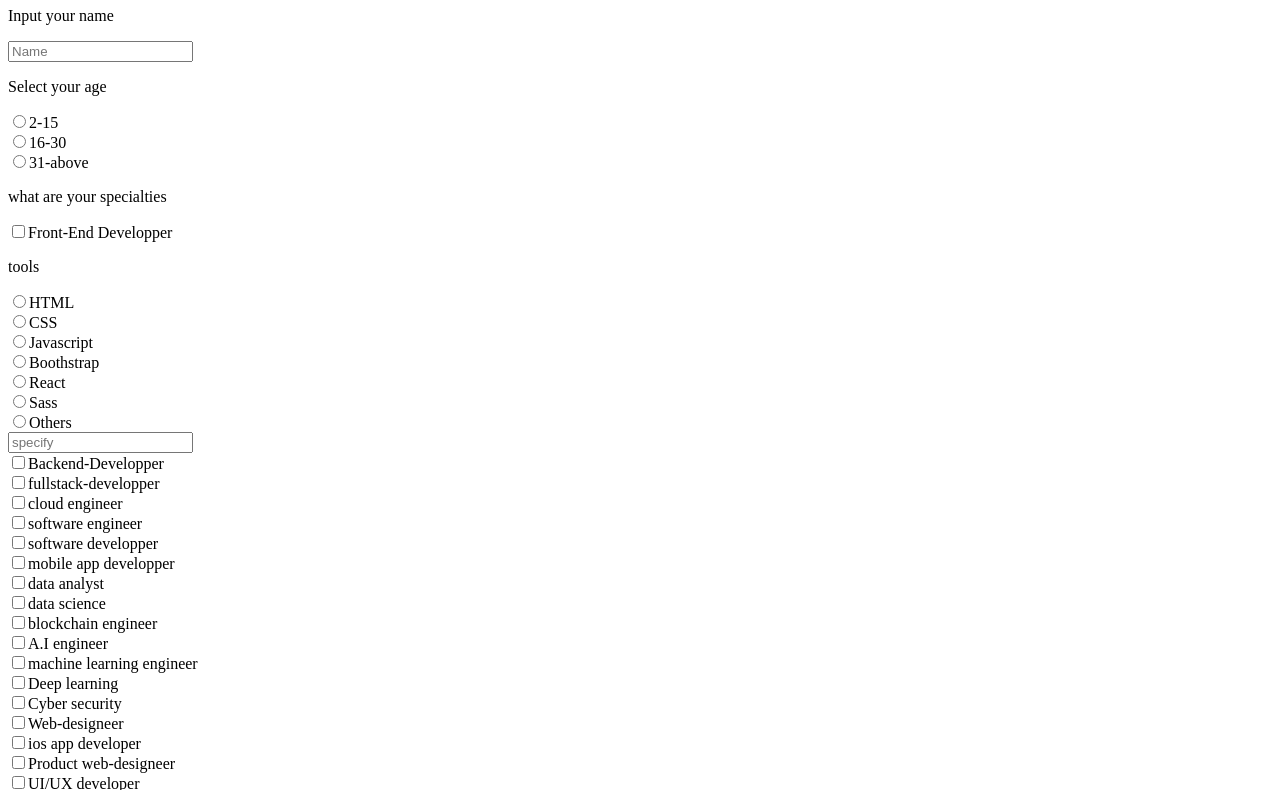
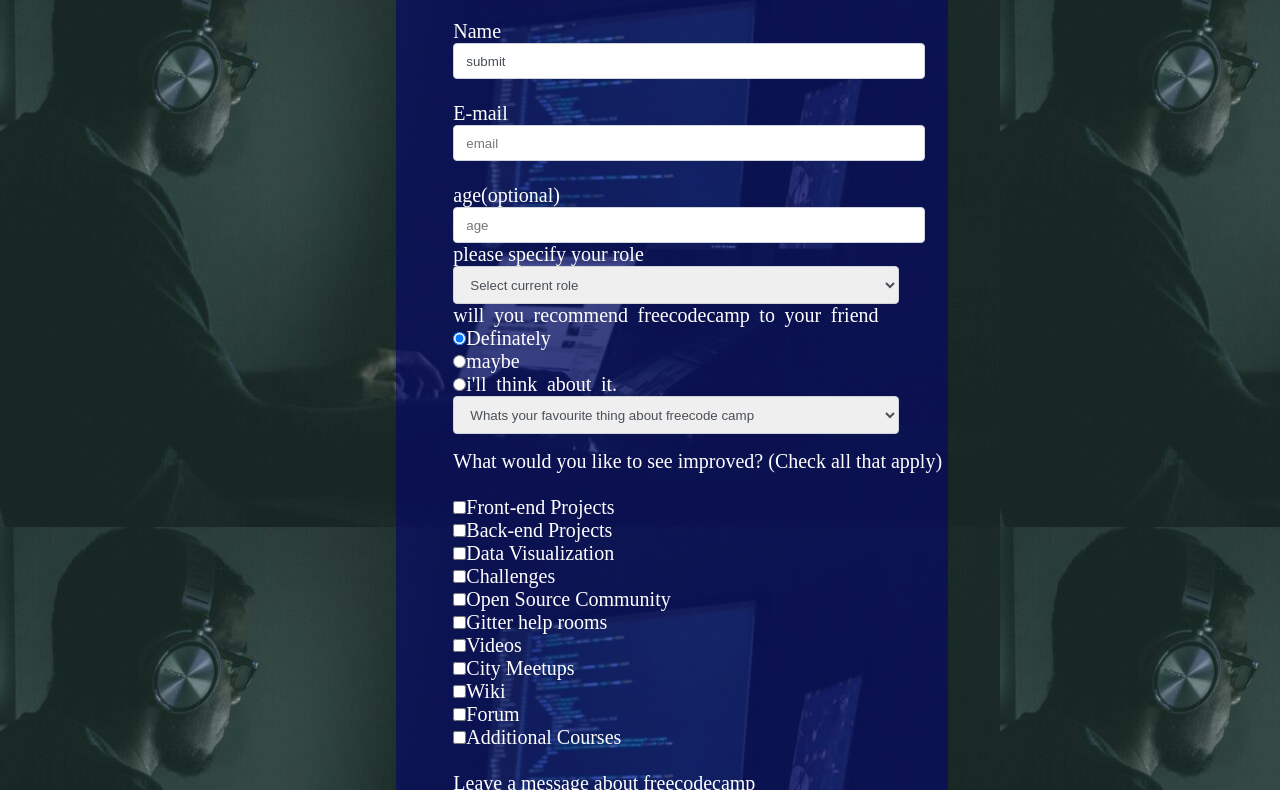
Before and after one commit to oniyidefaith/free-form-camp, a plain HTML site: page index.html in a window 1280 px wide. Shown: the part 73-863 px from the top of the page. Drawn offline with Linux system fonts and the light colour scheme.

Commit message:
Add files via upload

```diff
--- a/index.html
+++ b/index.html
@@ -4,52 +4,68 @@
     <meta charset="UTF-8">
     <meta http-equiv="X-UA-Compatible" content="IE=edge">
     <meta name="viewport" content="width=device-width, initial-scale=1.0">
-    <link rel="script" href="script.js">
-    <title>forms</title>
+    <link rel="stylesheet" href="style.css">
+    <title>Form</title>
 </head>
 <body>
-    <h1>forms for developer</h1>
-    <p>Input your name</p>
-    <form for="name"><input type="text" name="name" id="name" placeholder="Name"></form>
-    <p>Select your age</p>
-    <form for="age"><input type="radio" name="age" id="age">2-15</input></form>
-    <form for="age"><input type="radio" name="age" id="age">16-30</input></form>
-    <form for="age"><input type="radio" name="age" id="age">31-above</input></form>
-    <div id="list">
-    <p>what are your specialties</p>
-    <form for="field"><input type="checkbox" name="Front-End" id="one" required>Front-End Developper</input>
-        <div id="other" required>
-            <p>tools</p>
-            <form for="tools"><input type="radio" name="tools" id="tools">HTML</input></form>
-            <form for="tools"><input type="radio" name="tools" id="tools">CSS</input></form>
-            <form for="tools"><input type="radio" name="tools" id="tools">Javascript</input></form>
-            <form for="tools"><input type="radio" name="tools" id="tools">Boothstrap</input></form>
-            <form for="tools"><input type="radio" name="tools" id="tools">React</input></form>
-            <form for="tools"><input type="radio" name="tools" id="tools">Sass</input></form>
-            <form for="tools"><input type="radio" name="tools" id="tools">Others</input></form>
-            <form for="tools"><input type="text" name="tools" id="specify" placeholder="specify" required></form>
-        </div>
+    <div class="header">
+    <h1>Free Code Camp Survey Form</h1>
+    <p>Thanks for filling the form</p>
+    </div>
+    <div class="center">
+    <form action="">
+        <p>Name</p>
+        <label for="input"><input type="text" name="name" value="submit" id="first" placeholder="Name" required checked></label><br>
+        <p>E-mail</p>
+        <label for="E-mail"><input type="email" name="email" id="email" placeholder="email" required></label><br>
+        <p>age(optional)</p>
+        <label for="age"><input type="number" name="age" id="age" placeholder="age"></label>
+        <p>please specify your role</p>
+        <select id="dropmenu" name="role" class="form-control" required="">
+            <option disabled="" selected="" value="">Select current role</option>
+            <option value="student">Student</option>
+            <option value="job">Full Time Job</option>
+            <option value="learner">Full Time Learner</option>
+            <option value="preferNo">Prefer not to say</option>
+            <option value="other">Other</option>
+          </select>
+<div class="group">
+          <p>will you recommend freecodecamp to your friend</p>
+              <label for="list"><input type="radio" name="definate" class="group"  checked>Definately</label><br>
+              <label for=""><input type="radio" name="maybe"  class="group">maybe</label><br>
+              <label for=""><input type="radio" name="sure" class="group">i'll think about it.</label>
+</div>
+<select id="dropmenu" name="role" class="form-control" required="">
+    <option disabled="" selected="" value="">Whats your favourite thing about freecode camp</option>
+    <option value="student">Challenge</option>
+    <option value="job">Method of teaching</option>
+    <option value="learner">Project</option>
+    <option value="preferNo">community</option>
+    <option value="other">Opensource</option>
+  </select><br>
+  <div class="form-group">
+    <p>
+      What would you like to see improved?
+      <span class="clue">(Check all that apply)</span>
+    </p><br>
+
+    <label><input name="prefer" value="front-end-projects" type="checkbox" class="input-checkbox">Front-end Projects</label>
+    <label><br>
+      <input name="prefer" value="back-end-projects" type="checkbox" class="input-checkbox">Back-end Projects</label><br>
+    <label><input name="prefer" value="data-visualization" type="checkbox" class="input-checkbox">Data Visualization</label><br>
+    <label><input name="prefer" value="challenges" type="checkbox" class="input-checkbox">Challenges</label><br>
+    <label><input name="prefer" value="open-source-community" type="checkbox" class="input-checkbox">Open Source Community</label><br>
+    <label><input name="prefer" value="gitter-help-rooms" type="checkbox" class="input-checkbox">Gitter help rooms</label><br>
+    <label><input name="prefer" value="videos" type="checkbox" class="input-checkbox">Videos</label><br>
+    <label><input name="prefer" value="city-meetups" type="checkbox" class="input-checkbox">City Meetups</label><br>
+    <label><input name="prefer" value="wiki" type="checkbox" class="input-checkbox">Wiki</label><br>
+    <label><input name="prefer" value="forum" type="checkbox" class="input-checkbox">Forum</label><br>
+    <label><input name="prefer" value="additional-courses" type="checkbox" class="input-checkbox">Additional Courses</label>
+  </div><br>
+  <p>Leave a message about freecodecamp</p>
+  <textarea rows="5" cols="60" name="text" placeholder="message"></textarea><br>
+ <button><input type="button" value="submit"></button>
     </form>
-    <form for="field"><input type="checkbox" name="Backend-Developper" id="two">Backend-Developper</input></form>
-    <form for="field"><input type="checkbox" name="fullstack-developper" id="three">fullstack-developper</input></form>
-    <form for="field"><input type="checkbox" name="cloud" id="four">cloud engineer</input></form>
-    <form for="field"><input type="checkbox" name="soft" id="five">software engineer</input></form>
-    <form for="field"><input type="checkbox" name="devop" id="six">software developper</input></form>
-    <form for="field"><input type="checkbox" name="mobile" id="seven">mobile app developper</input></form>
-    <form for="field"><input type="checkbox" name="analyst" id="eight">data analyst</input></form>
-    <form for="field"><input type="checkbox" name="data science" id="nine">data science</input></form>
-    <form for="field"><input type="checkbox" name="blockchain" id="ten">blockchain engineer</input></form>
-    <form for="field"><input type="checkbox" name="a.i" id="eleven">A.I engineer</input></form>
-    <form for="field"><input type="checkbox" name="machine" id="twelve">machine learning engineer</input></form>
-    <form for="field"><input type="checkbox" name="deep" id="13">Deep learning</input></form>
-    <form for="field"><input type="checkbox" name="cyber" id="14">Cyber security</input></form>
-    <form for="field"><input type="checkbox" name="web-designeer" id="15">Web-designeer</input></form>
-    <form for="field"><input type="checkbox" name="ios" id="16">ios app developer</input></form>
-    <form for="field"><input type="checkbox" name="Product" id="17">Product web-designeer</input></form>
-    <form for="field"><input type="checkbox" name="ux" id="18">UI/UX developer</input></form>
-    <form for="field"><input type="checkbox" name="manager" id="19">Product manager</input></form>
-    <form for="field"><input type="checkbox" name="game" id="20">Game developper</input></form>
-</div>
-<form for="button"><button>submit</button></form>
+    </div>
 </body>
 </html>
--- /dev/null
+++ b/style.css
@@ -0,0 +1,84 @@
+*{
+    margin: 0%;
+    padding: 0%;
+    border: 0ch;
+}
+body{
+    background-image: url(./image-1.jpg);
+}
+.header{
+    color: #fff;
+}
+.center{
+    padding-top: 3%;
+   background: rgba(0, 0, 114, 0.561);
+   color: #fff;
+   justify-content: center;
+   justify-self: center;
+   padding-left: 4.5%;
+   margin-left: 20%;
+   margin-right: 15%;
+   padding-bottom: 15%;
+}
+form{
+    font-size: 15pt;
+}
+#first{
+    display: block;
+    width: 90%;
+    height: 1.375rem;
+    padding: 0.375rem 0.75rem;
+    color: #495057;
+    border: 1px solid #ced4da;
+    border-radius: 0.25rem;
+    transition: border-color 0.15s ease-in-out, box-shadow 0.15s;
+}
+#email{
+    display: block;
+    width: 90%;
+    height: 1.375rem;
+    padding: 0.375rem 0.75rem;
+    color: #495057;
+    border: 1px solid #ced4da;
+    border-radius: 0.25rem;
+    transition: border-color 0.15s ease-in-out, box-shadow 0.15s;
+}
+#age{
+    display: block;
+    width: 90%;
+    height: 1.375rem;
+    padding: 0.375rem 0.75rem;
+    color: #495057;
+    border: 1px solid #ced4da;
+    border-radius: 0.25rem;
+    transition: border-color 0.15s ease-in-out, box-shadow 0.15s;
+}
+#dropmenu{
+    width: 90%;
+    height: 2.375rem;
+    padding: 0.375rem 0.75rem;
+    color: #495057;
+    border: 1px solid #ced4da;
+    border-radius: 0.25rem;
+    transition: border-color 0.15s ease-in-out, box-shadow 0.15s;
+}
+.group{
+    justify-content: left;
+    word-spacing: 0.23em;
+    font-size: 15pt;
+}
+.form-group{
+    padding-top: 12pt;
+}
+.message{
+    width: 90%;
+    height: 7.375rem;
+    word-wrap: normal;
+    color: #495057;
+    border-radius: 0.25rem;
+    transition: 0.15s ease-in-out, box-shadow 0.15s;
+}
+.hello{
+    width: 20%;
+    height: 20%;
+}
```
Also changed, not shown: image-1.jpg (added).
